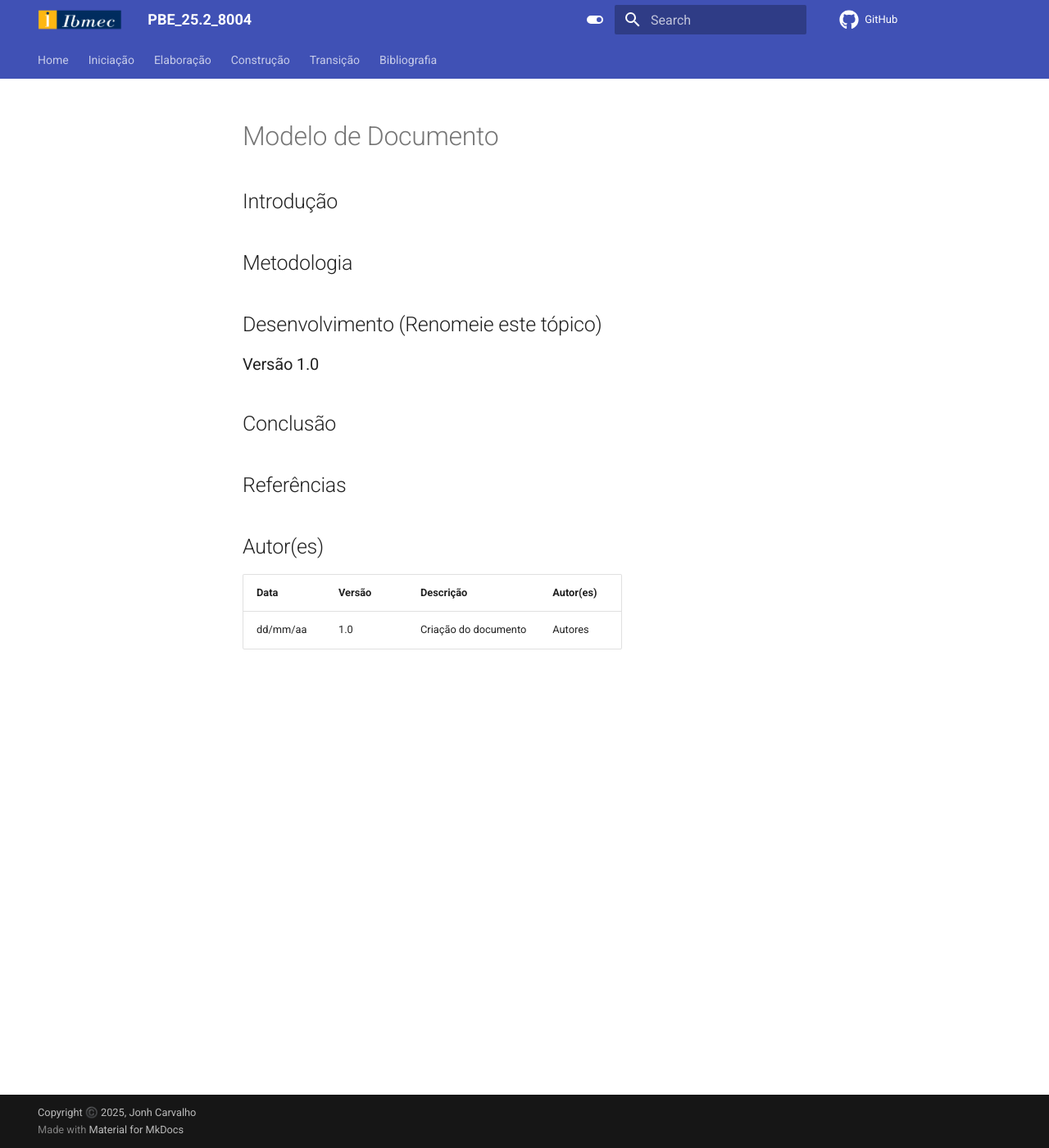
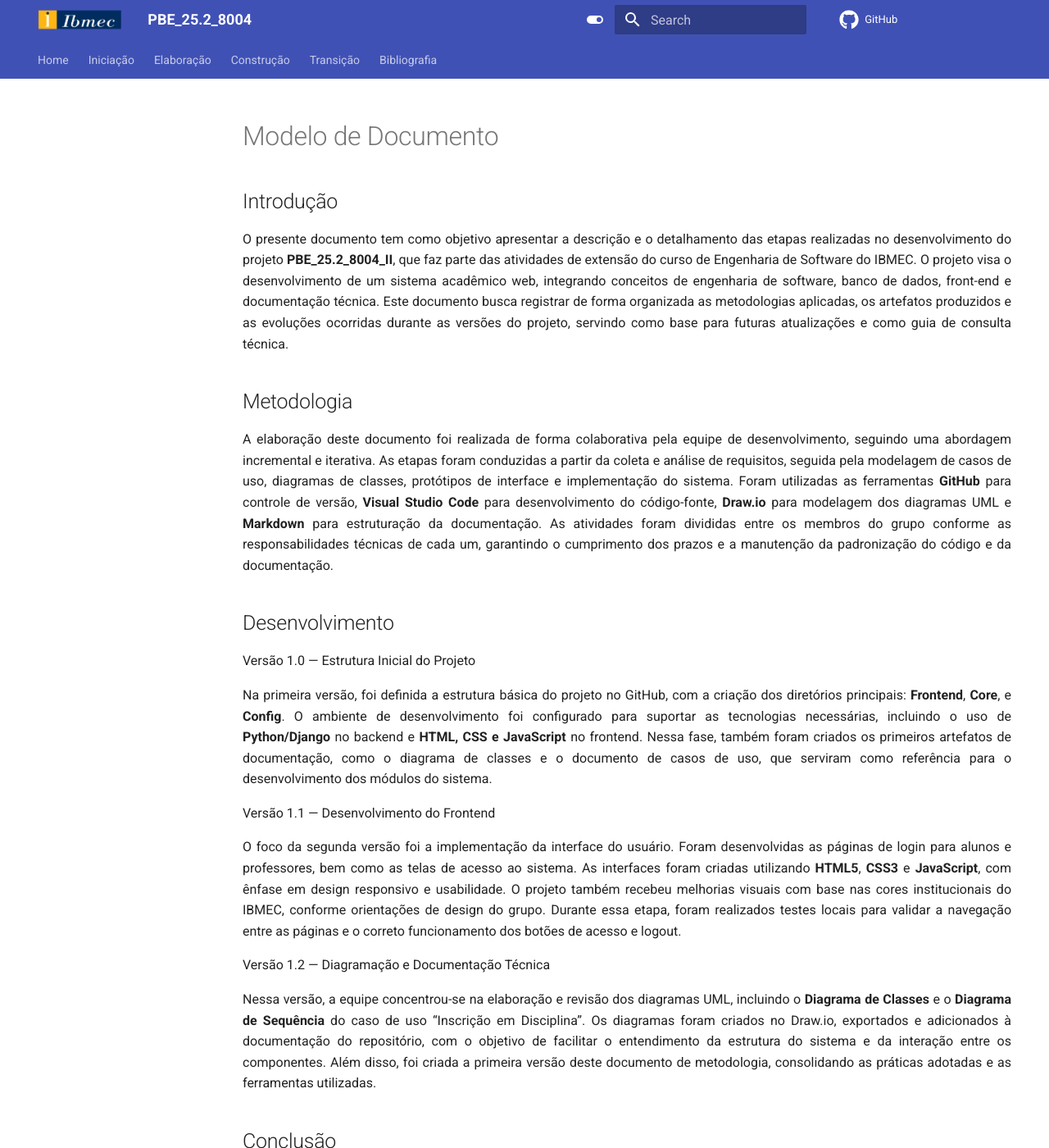
Before and after one commit to Projetos-de-Extensao/PBE_25.2_8004_II, an MkDocs documentation site: the page built from docs/Iniciacao/doc_template.md, in a window 1280 px wide and 1400 px high. Shown: the whole window at 82% size. Built offline with MkDocs 1.6.1 and Material for MkDocs 9.7.7, drawn with Linux system fonts in a browser that asks for light colours; comment, search, counter and statistics services are not loaded; some of the changed text lies outside the part shown.

Commit message:
Atualização da documentação e conteúdo de metodologia no doc_template

```diff
--- a/docs/Iniciacao/doc_template.md
+++ b/docs/Iniciacao/doc_template.md
@@ -4,47 +4,41 @@ title: Modelo de Documento
 ---
 ## Introdução
 
-<p align = "justify">
-<!-- Escreva uma introdução simples e concisa, explicando do que se trata o documento e como ele será usado no projeto (qual o objetivo do documento). -->
+<p align="justify"> O presente documento tem como objetivo apresentar a descrição e o detalhamento das etapas realizadas no desenvolvimento do projeto <b>PBE_25.2_8004_II</b>, que faz parte das atividades de extensão do curso de Engenharia de Software do IBMEC. O projeto visa o desenvolvimento de um sistema acadêmico web, integrando conceitos de engenharia de software, banco de dados, front-end e documentação técnica. Este documento busca registrar de forma organizada as metodologias aplicadas, os artefatos produzidos e as evoluções ocorridas durante as versões do projeto, servindo como base para futuras atualizações e como guia de consulta técnica. </p>
 </p>
 
 ## Metodologia
 
-<p align = "justify">
-<!-- Descreva como o documento foi feito, como a técnica foi utilizada no projeto. -->
-</p>
+<p align="justify"> A elaboração deste documento foi realizada de forma colaborativa pela equipe de desenvolvimento, seguindo uma abordagem incremental e iterativa. As etapas foram conduzidas a partir da coleta e análise de requisitos, seguida pela modelagem de casos de uso, diagramas de classes, protótipos de interface e implementação do sistema. Foram utilizadas as ferramentas <b>GitHub</b> para controle de versão, <b>Visual Studio Code</b> para desenvolvimento do código-fonte, <b>Draw.io</b> para modelagem dos diagramas UML e <b>Markdown</b> para estruturação da documentação. As atividades foram divididas entre os membros do grupo conforme as responsabilidades técnicas de cada um, garantindo o cumprimento dos prazos e a manutenção da padronização do código e da documentação. </p>
 
-## Desenvolvimento (Renomeie este tópico)
+## Desenvolvimento
 
-<!-- Mude o título do tópico de desenvolvimento para outros individuais de cada artefato. Adicione quantos subtópicos precisar. -->
+Versão 1.0 — Estrutura Inicial do Projeto
+<p align="justify"> Na primeira versão, foi definida a estrutura básica do projeto no GitHub, com a criação dos diretórios principais: <b>Frontend</b>, <b>Core</b>, e <b>Config</b>. O ambiente de desenvolvimento foi configurado para suportar as tecnologias necessárias, incluindo o uso de <b>Python/Django</b> no backend e <b>HTML, CSS e JavaScript</b> no frontend. Nessa fase, também foram criados os primeiros artefatos de documentação, como o diagrama de classes e o documento de casos de uso, que serviram como referência para o desenvolvimento dos módulos do sistema. </p>
 
-### Versão 1.0
+Versão 1.1 — Desenvolvimento do Frontend
+<p align="justify"> O foco da segunda versão foi a implementação da interface do usuário. Foram desenvolvidas as páginas de login para alunos e professores, bem como as telas de acesso ao sistema. As interfaces foram criadas utilizando <b>HTML5</b>, <b>CSS3</b> e <b>JavaScript</b>, com ênfase em design responsivo e usabilidade. O projeto também recebeu melhorias visuais com base nas cores institucionais do IBMEC, conforme orientações de design do grupo. Durante essa etapa, foram realizados testes locais para validar a navegação entre as páginas e o correto funcionamento dos botões de acesso e logout. </p>
 
-<p align = "justify">
-<!-- Desenvolva o documento propriamente neste tópico. Para cada mudança relevante ou impactante, crie um novo subtópico com a versão correspondente (Exemplo: Versão 1.0, Versão 1.1, Versão 1.2) -->
-</p>
+Versão 1.2 — Diagramação e Documentação Técnica
+<p align="justify"> Nessa versão, a equipe concentrou-se na elaboração e revisão dos diagramas UML, incluindo o <b>Diagrama de Classes</b> e o <b>Diagrama de Sequência</b> do caso de uso “Inscrição em Disciplina”. Os diagramas foram criados no Draw.io, exportados e adicionados à documentação do repositório, com o objetivo de facilitar o entendimento da estrutura do sistema e da interação entre os componentes. Além disso, foi criada a primeira versão deste documento de metodologia, consolidando as práticas adotadas e as ferramentas utilizadas. </p>
 
-<p align = "justify">
-<!-- Escreva aqui a primeira versão do documento. -->
-</p>
 
 ## Conclusão
 
-<p align = "justify">
-<!-- Descreva neste tópico como a aplicação da técnica e a criação do documento foi útil para o projeto. -->
-</p>
+<p align="justify"> A aplicação das técnicas de engenharia de software e o uso de ferramentas colaborativas, como o GitHub e o VS Code, foram essenciais para o sucesso do projeto <b>PBE_25.2_8004_II</b>. O registro detalhado das versões e o desenvolvimento incremental possibilitaram um maior controle sobre o progresso da equipe e a rastreabilidade das alterações realizadas. Este documento reflete o comprometimento do grupo com as boas práticas de documentação e serve como referência para trabalhos futuros e aprimoramentos no sistema. </p>
 
 ## Referências
 
-<!-- Insira referências relevantes do projeto (com um sinal de '>' antes), se possível priorize por livros e artigos, depois sites, blogs e outros projetos parecidos.
-Exemplo:
-> Referência
- -->
+Sommerville, Ian. Engenharia de Software. 10ª Edição. Pearson, 2019.
+Pressman, Roger S. Engenharia de Software: Uma Abordagem Profissional. 8ª Edição. McGraw Hill, 2016.
+Documentação oficial do GitHub
+Documentação oficial do Django
+Documentação do Draw.io
+
 
 ## Autor(es)
 
-<!-- Para cada alteração no documento, lembre-se de descrever as mudanças, a versão, a data e creditar os autores. -->
 
 | Data     | Versão | Descrição            | Autor(es) |
 | -------- | ------- | ---------------------- | --------- |
-| dd/mm/aa | 1.0     | Criação do documento | Autores   |
+| dd/mm/aa | 1.0     | Criação do documento | Equipe Elon   |
```
